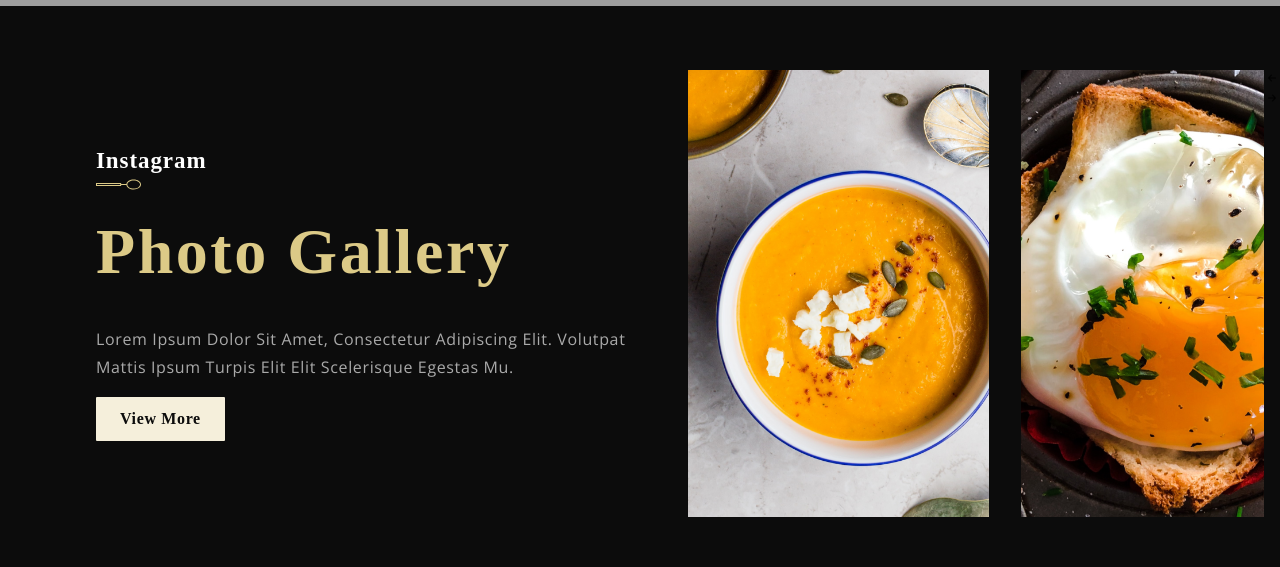
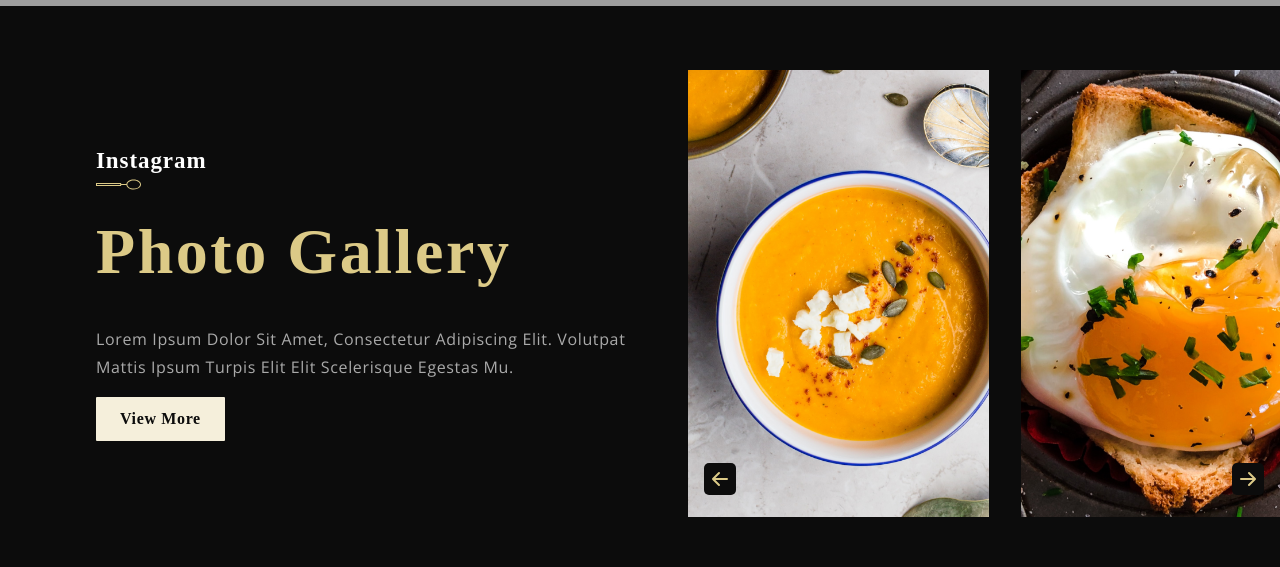
Before and after one commit to AlanWeik/Gericht-restaurant, a React (Create React App) app: page / in a window 1280 px wide. Shown: the part 5898-6465 px from the top of the page. Built offline with nearby package versions, Linux system fonts and the light colour scheme; grey boxes are pictures that could not be loaded; a web font is replaced by a local one.

Commit message:
Gallery Page
Gallery arrows. Responsiveness coming next.

```diff
--- a/src/container/Gallery/Gallery.css
+++ b/src/container/Gallery/Gallery.css
@@ -62,5 +62,31 @@
 }
 
 .app__gallery-images_card:hover img {
+    opacity: .35s;
+}
 
+.app__gallery-images_card:hover.gallery__image-icon {
+    opacity: 1;
 }
+
+.app__gallery-images_arrows {
+    width: 100%;
+    display: flex;
+    justify-content: space-between;
+    align-items: center;
+    padding: 0 1rem;
+    position: absolute;
+    bottom: 5%;
+}
+
+.gallery__arrow-icon {
+    color: var(--color-golden);
+    font-size: 2rem;
+    cursor: pointer;
+    background: var(--color-black);
+    border-radius: 5px;
+}
+
+.gallery__arrow-icon:hover {
+    color: var(--color-white);
+}
```
